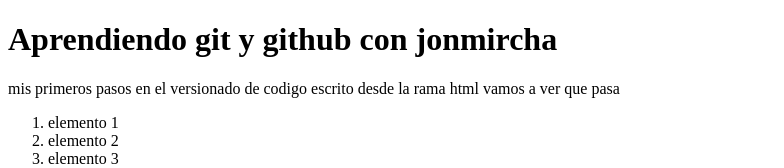
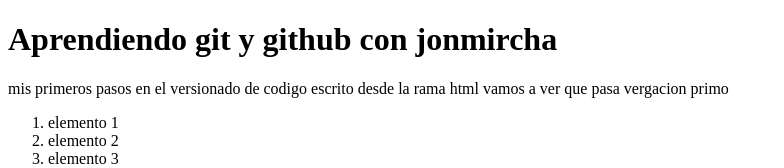
Before and after one commit to siglasconexion/Aprendiendo-Git, a plain HTML site: page index.html in a window 1280 px wide. Shown: the top 168 px of the page, without its empty margins (0-784 px from the left). Drawn offline with Linux system fonts and the light colour scheme.

Commit message:
ultima prueba confilto html

```diff
--- a/index.html
+++ b/index.html
@@ -9,7 +9,7 @@
     <h1>Aprendiendo git y github con jonmircha</h1>
     <p>
       mis primeros pasos en el versionado de codigo escrito desde la rama html
-      vamos a ver que pasa
+      vamos a ver que pasa vergacion primo
     </p>
     <script src="index.html"></script>
     <ol>
```
